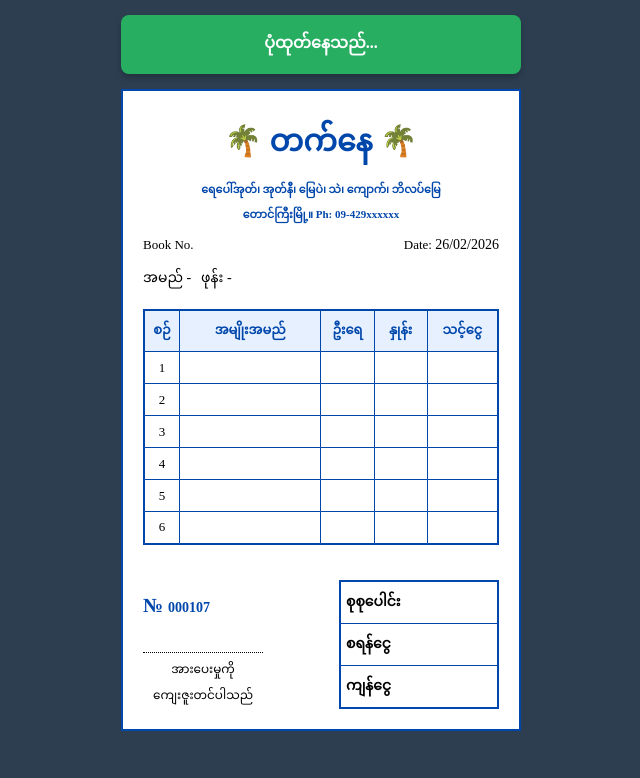
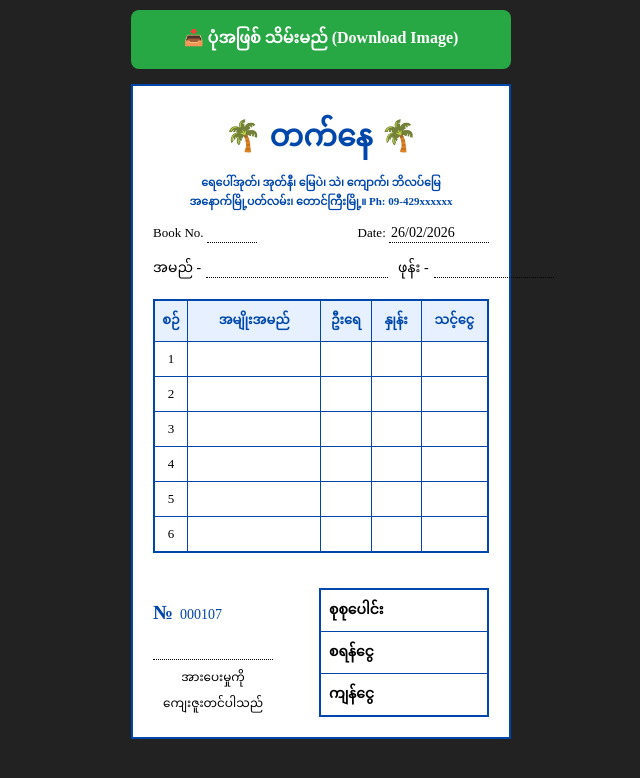
Before and after one commit to waiyan3972894/ThatNay, a plain HTML site: page index.html in a window 1280 px wide. Both pictures are taken after a click on the button "📥 ပုံအဖြစ် သိမ်းမည် (Download Image)". Shown: the whole page, without its empty margins (319-959 px from the left). Drawn offline with nearby package versions, Linux system fonts and the light colour scheme; a web font is replaced by a local one.

Commit message:
Update index.html

```diff
--- a/index.html
+++ b/index.html
@@ -3,60 +3,66 @@
 <head>
     <meta charset="UTF-8">
     <meta name="viewport" content="width=device-width, initial-scale=1.0, maximum-scale=1.0, user-scalable=no">
-    <title>တက်နေ - Permanent Fix Voucher</title>
+    <title>တက်နေ - Permanent Fix</title>
 
     <link href="https://mmwebfonts.comquas.com/fonts/?font=pyidaungsu" rel="stylesheet">
     <script src="https://cdnjs.cloudflare.com/ajax/libs/html2canvas/1.4.1/html2canvas.min.js"></script>
 
     <style>
         * { box-sizing: border-box; }
-        body { font-family: 'Pyidaungsu', serif; background: #2c3e50; display: flex; flex-direction: column; align-items: center; padding: 15px; margin: 0; }
+        body { font-family: 'Pyidaungsu', serif; background: #222; display: flex; flex-direction: column; align-items: center; padding: 10px; margin: 0; }
 
-        #voucher-capture { width: 400px; background: white; padding: 20px; border: 2px solid #0047ab; }
+        #voucher-capture { width: 380px; background: white; padding: 20px; border: 2px solid #0047ab; color: black; }
         .header { text-align: center; color: #0047ab; margin-bottom: 5px; }
         .header h1 { margin: 0; font-size: 30px; }
-        .header p { margin: 1px 0; font-size: 11px; font-weight: bold; }
+        .header p { margin: 2px 0; font-size: 11px; font-weight: bold; line-height: 1.5; }
 
-        .meta-row { display: flex; justify-content: space-between; margin-top: 10px; font-size: 13px; }
+        .meta-row { display: flex; justify-content: space-between; margin-top: 15px; font-size: 13px; }
         .info-section { margin-top: 10px; display: flex; align-items: center; gap: 5px; font-size: 14px; }
-        .input-line { border: none; border-bottom: 1px dotted #000; outline: none; font-family: inherit; font-size: 14px; background: transparent; }
+
+        /* Input များကို စာရိုက်ရလွယ်အောင်ထားခြင်း */
+        .input-line { border: none; border-bottom: 1px dotted #000; outline: none; font-family: inherit; font-size: 14px; background: transparent; color: black; }
+
+        /* ပုံထုတ်တဲ့အခါ ပေါ်လာမယ့် စာသားပုံစံ */
+        .fixed-text { display: inline-block; font-family: 'Pyidaungsu', serif; color: black; border-bottom: 1px dotted #000; min-height: 20px; vertical-align: bottom; }
 
         table { width: 100%; border-collapse: collapse; margin-top: 15px; border: 2px solid #0047ab; }
-        th, td { border: 1.5px solid #0047ab; padding: 6px 2px; text-align: center; font-size: 13px; height: 32px; }
+        th, td { border: 1.2px solid #0047ab; padding: 6px 2px; text-align: center; font-size: 13px; height: 35px; color: black; }
         th { background: #e6f0ff; color: #0047ab; }
-        .t-input { width: 100%; border: none; text-align: center; outline: none; background: transparent; font-family: inherit; font-size: 14px; }
+
+        .t-input { width: 100%; border: none; text-align: center; outline: none; background: transparent; font-family: inherit; font-size: 14px; color: black; }
 
         .footer { display: flex; justify-content: space-between; margin-top: 20px; align-items: flex-end; }
-        .calc-table { width: 160px; border: 2px solid #0047ab; }
-        .calc-table td { border: 1px solid #0047ab; text-align: left; padding: 5px; font-weight: bold; font-size: 14px; }
-        .res-val { border: none; outline: none; text-align: right; width: 75px; float: right; font-weight: bold; background: transparent; }
+        .calc-table { width: 170px; border: 2px solid #0047ab; }
+        .calc-table td { border: 1.2px solid #0047ab; text-align: left; padding: 5px 8px; font-weight: bold; font-size: 14px; }
+        .res-val { border: none; outline: none; text-align: right; width: 80px; float: right; font-weight: bold; background: transparent; }
 
         .dl-btn {
-            background: #27ae60; color: white; border: none; padding: 12px 0; width: 400px;
+            background: #28a745; color: white; border: none; padding: 12px; width: 380px;
             border-radius: 8px; cursor: pointer; font-size: 16px; font-weight: bold; margin-bottom: 15px;
-            box-shadow: 0 4px 6px rgba(0,0,0,0.2); font-family: inherit;
+            font-family: inherit;
         }
     </style>
 </head>
 <body>
 
-    <button class="dl-btn" onclick="downloadVoucher()">📥 ပုံအဖြစ် သိမ်းမည် (Download Image)</button>
+    <button class="dl-btn" onclick="saveVoucher()">📥 ပုံအဖြစ် သိမ်းမည် (Download Image)</button>
 
     <div id="voucher-capture">
         <div class="header">
             <h1>🌴 တက်နေ 🌴</h1>
             <p>ရေပေါ်အုတ်၊ အုတ်နီ၊ မြေပဲ၊ သဲ၊ ကျောက်၊ ဘိလပ်မြေ</p>
-            <p>တောင်ကြီးမြို့။ Ph: 09-429xxxxxx</p>
+            <p>အနောက်မြို့ပတ်လမ်း၊ တောင်ကြီးမြို့။ Ph: 09-429xxxxxx</p>
         </div>
 
         <div class="meta-row">
             <span>Book No. <input type="text" class="input-line" style="width:50px;"></span>
-            <span>Date: <input type="text" value="26/02/2026" class="input-line" style="width:95px;"></span>
+            <span>Date: <input type="text" value="26/02/2026" class="input-line" style="width:100px;"></span>
         </div>
 
         <div class="info-section">
-            <span>အမည် -</span> <input type="text" class="input-line" style="flex-grow: 1;">
-            <span>ဖုန်း -</span> <input type="text" class="input-line" style="width:120px;">
+            <span style="white-space:nowrap;">အမည် -</span> <input type="text" class="input-line" style="flex-grow: 1;">
+            <span style="white-space:nowrap; margin-left:5px;">ဖုန်း -</span> <input type="text" class="input-line" style="width:120px;">
         </div>
 
         <table>
@@ -73,14 +79,14 @@
         </table>
 
         <div class="footer">
-            <div>
-                <div style="color:#0047ab; font-size:20px; font-weight:bold;">№ <input type="text" value="000107" class="input-line" style="width:70px; border:none; font-weight:bold; color:#0047ab;"></div>
-                <div style="margin-top:35px; border-top:1px dotted #000; width:120px; text-align:center; font-size:12px; padding-top:4px;">အားပေးမှုကို ကျေးဇူးတင်ပါသည်</div>
+            <div style="display: flex; flex-direction: column;">
+                <div style="color:#0047ab; font-size:20px; font-weight:bold;">№ <input type="text" value="000107" class="input-line" style="width:70px; border:none; color:#0047ab;"></div>
+                <div style="margin-top:35px; border-top:1.5px dotted #000; width:120px; text-align:center; font-size:12px; padding-top:5px;">အားပေးမှုကို ကျေးဇူးတင်ပါသည်</div>
             </div>
             <table class="calc-table">
                 <tr><td>စုစုပေါင်း <span id="grand_total" class="res-val"></span></td></tr>
                 <tr><td>စရန်ငွေ <input type="number" id="deposit" class="res-val" oninput="updB()"></td></tr>
-                <tr><td>ကျန်ငွေ <span id="balance" class="res-val" style="color:#c0392b;"></span></td></tr>
+                <tr><td>ကျန်ငွေ <span id="balance" class="res-val" style="color:red;"></span></td></tr>
             </table>
         </div>
     </div>
@@ -105,37 +111,46 @@
             document.getElementById('balance').innerText = (t-d > 0 || d > 0) ? (t-d).toLocaleString() : "";
         }
 
-        async function downloadVoucher() {
+        async function saveVoucher() {
             const btn = document.querySelector('.dl-btn');
             const voucher = document.getElementById('voucher-capture');
             btn.innerText = "ပုံထုတ်နေသည်...";
+            btn.disabled = true;
 
-            // စာရိုက်ထားတဲ့ အကွက်တွေကို ပုံထဲပါအောင် စာသားအဖြစ် ခေတ္တပြောင်းလဲခြင်း
+            // *** စာသားတွေကို ပုံမဖမ်းခင် အသေပြောင်းလဲခြင်း ***
             const inputs = voucher.querySelectorAll('input');
-            const originalValues = [];
+            const backups = [];
 
             inputs.forEach(input => {
-                originalValues.push({el: input, val: input.value});
-                let span = document.createElement('span');
+                const span = document.createElement('span');
                 span.innerText = input.value;
-                span.style.fontSize = getComputedStyle(input).fontSize;
-                span.style.fontFamily = getComputedStyle(input).fontFamily;
-                span.className = "temp-span";
+                span.className = "fixed-text";
+                span.style.width = input.offsetWidth + 'px';
+                span.style.textAlign = getComputedStyle(input).textAlign;
+
+                backups.push({input: input, span: span});
                 input.style.display = 'none';
                 input.parentNode.insertBefore(span, input);
             });
 
-            const canvas = await html2canvas(voucher, { scale: 3, useCORS: true });
-
-            // မူလ input များကို ပြန်ဖော်ခြင်း
-            voucher.querySelectorAll('.temp-span').forEach(s => s.remove());
-            inputs.forEach(input => input.style.display = '');
-
-            const link = document.createElement('a');
-            link.download = 'Voucher_' + Date.now() + '.png';
-            link.href = canvas.toDataURL("image/png");
-            link.click();
-            btn.innerText = "📥 ပုံအဖြစ် သိမ်းမည် (Download Image)";
+            // ပုံထုတ်ခြင်း
+            try {
+                const canvas = await html2canvas(voucher, { scale: 3, useCORS: true, backgroundColor: "#ffffff" });
+                const link = document.createElement('a');
+                link.download = 'Voucher_' + Date.now() + '.png';
+                link.href = canvas.toDataURL("image/png");
+                link.click();
+            } catch (e) {
+                alert("Error: ပုံထုတ်မရပါ");
+            } finally {
+                // မူလအတိုင်း ပြန်ပြောင်းခြင်း
+                backups.forEach(b => {
+                    b.span.remove();
+                    b.input.style.display = '';
+                });
+                btn.innerText = "📥 ပုံအဖြစ် သိမ်းမည် (Download Image)";
+                btn.disabled = false;
+            }
         }
     </script>
 </body>
```
